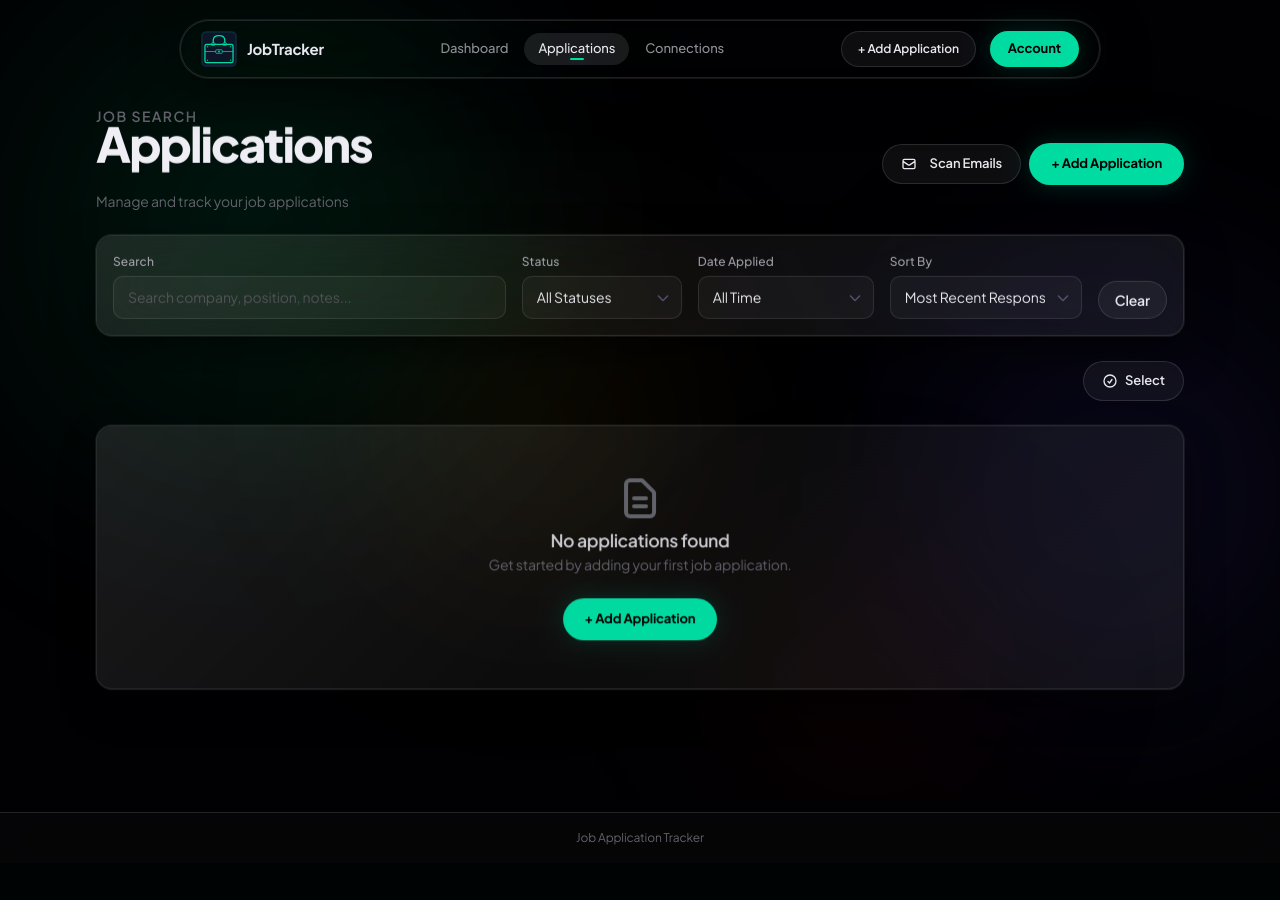
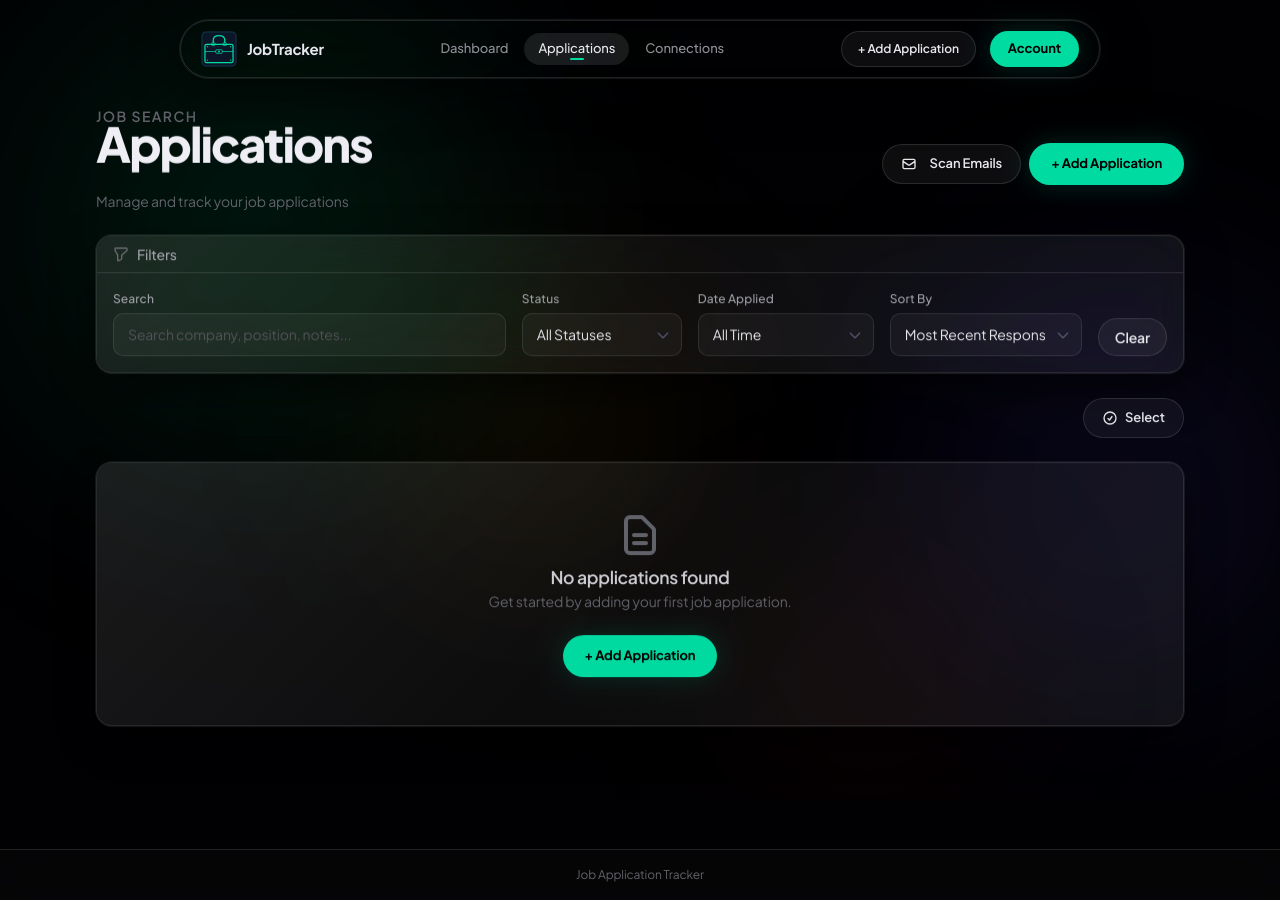
Before and after one commit to esedwards14/JobTracker, a Flask app: page /applications in a window 1280 px wide. Before the commit the page ends 845 px from the top, so only its background shows below. Run offline with Flask 3, Linux system fonts and the light colour scheme; data that the repository does not hold is empty; some libraries are stand-ins or nearby versions.

Commit message:
Add Filters header to applications filter bar
Makes the filter section visually distinct with a funnel icon
and "Filters" label so it's immediately obvious.

Co-Authored-By: Claude Sonnet 4.6 <noreply@anthropic.com>

```diff
--- a/app/templates/pages/applications.html
+++ b/app/templates/pages/applications.html
@@ -27,13 +27,19 @@
     </div>
 
     <!-- Filters -->
-    <div class="glass-card p-4 fade-in">
+    <div class="glass-card fade-in">
+        <div class="px-4 py-2 border-b flex items-center gap-2" style="border-color: var(--border-glass);">
+            <svg class="w-4 h-4 flex-shrink-0" style="color: var(--text-muted);" fill="none" viewBox="0 0 24 24" stroke="currentColor" stroke-width="2">
+                <path stroke-linecap="round" stroke-linejoin="round" d="M3 4a1 1 0 011-1h16a1 1 0 011 1v2a1 1 0 01-.293.707L13 13.414V19a1 1 0 01-.553.894l-4 2A1 1 0 017 21v-7.586L3.293 6.707A1 1 0 013 6V4z" />
+            </svg>
+            <span class="text-sm font-medium" style="color: var(--text-secondary);">Filters</span>
+        </div>
         <form id="filter-form"
               hx-get="{{ url_for('views.applications_list_partial') }}"
               hx-target="#applications-list"
               hx-trigger="change from:select, change from:input, keyup delay:300ms from:#search-input"
               hx-include="#filter-form"
-              class="flex flex-wrap gap-4 items-end">
+              class="p-4 flex flex-wrap gap-4 items-end">
 
             <div class="flex-1 min-w-[200px]">
                 <label for="search-input" class="block text-sm mb-1">Search</label>
```
